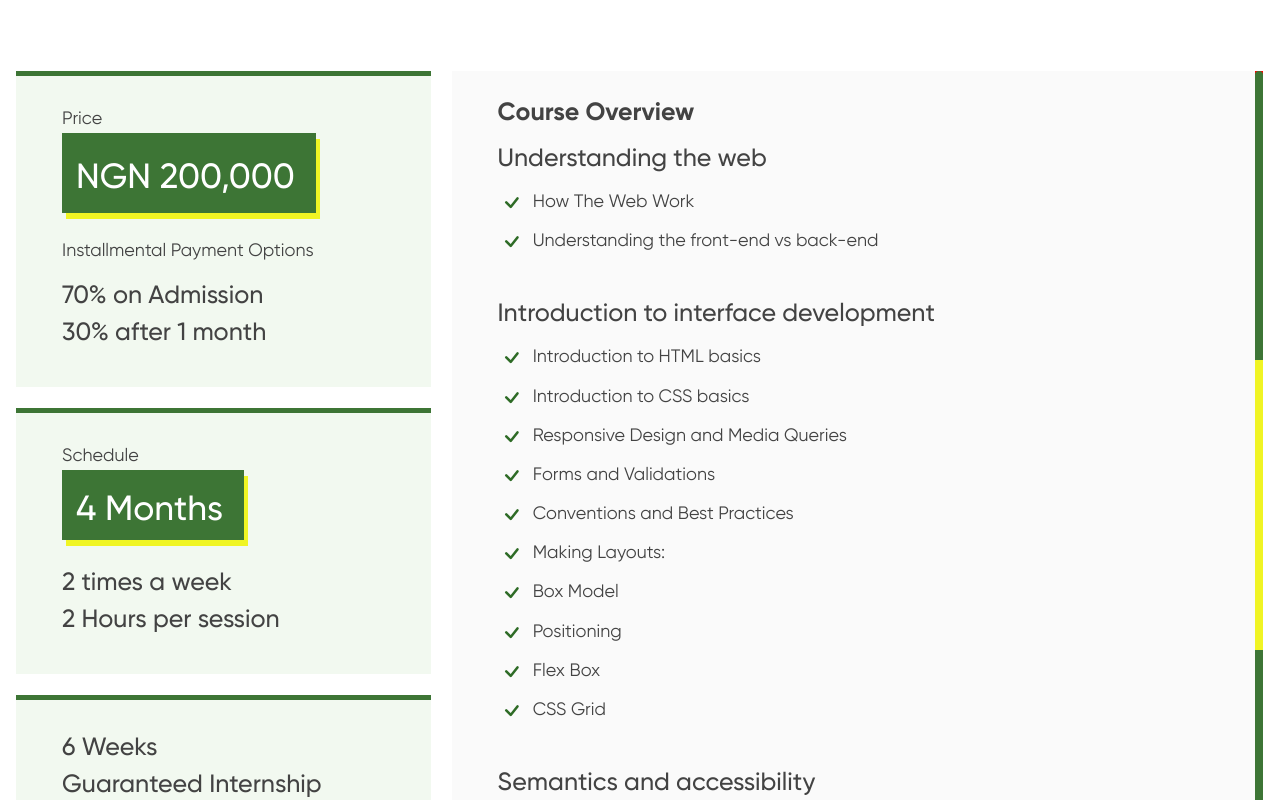
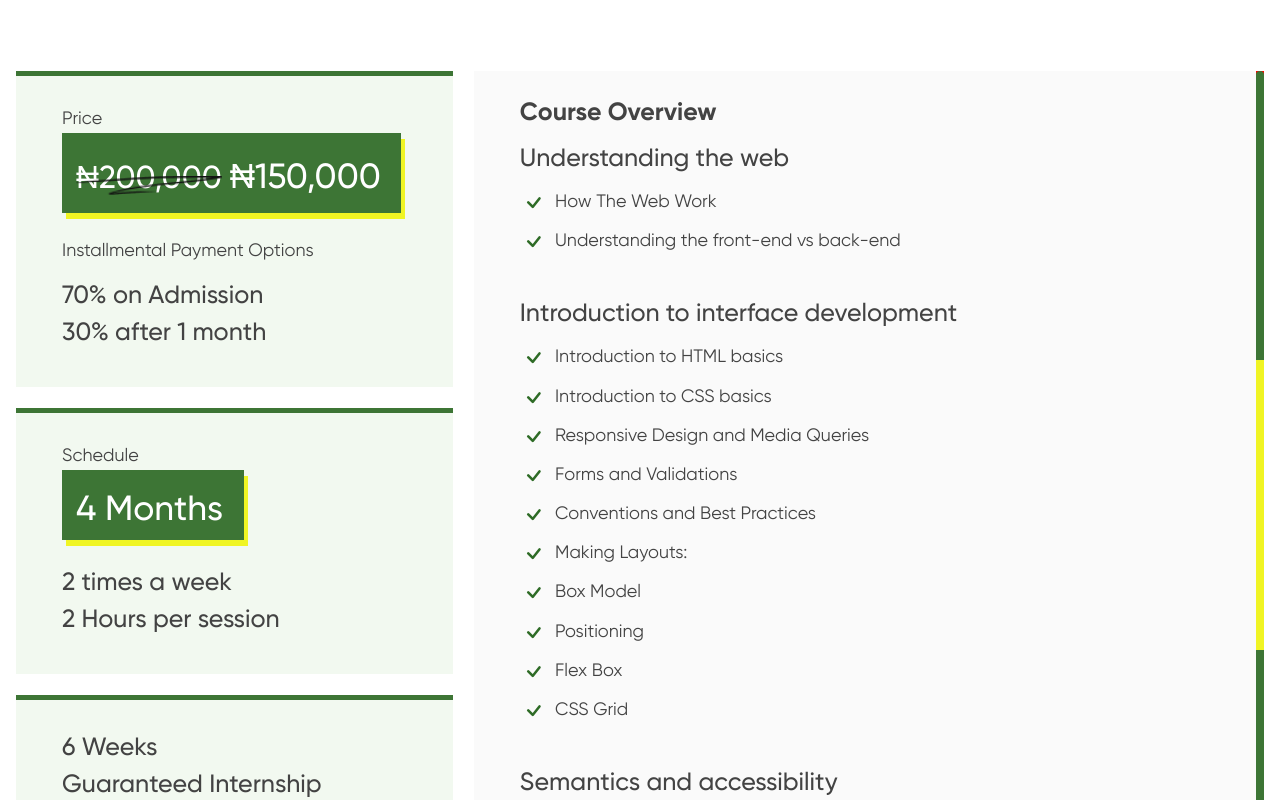
Before and after one commit to Tuasegun/devsch, a Next.js app: page /enrol in a window 1280 px wide. Shown: the part 920-1720 px from the top of the page. Built offline with nearby package versions, Linux system fonts and the light colour scheme.

Commit message:
fixedEventAndDiscount

```diff
--- a/constant/courseOverviewContent.tsx
+++ b/constant/courseOverviewContent.tsx
@@ -1,5 +1,6 @@
 export interface CourseOverviewInterface {
   price: string;
+  discountPrice: string;
   courseDuration: string;
   admission: string;
   installment: string;
@@ -17,7 +18,8 @@ export interface CourseOverviewInterface {
 }
 
 export const CourseOverviewContents: CourseOverviewInterface = {
-  price: "NGN 200,000",
+  price: "₦200,000",
+  discountPrice: "₦150,000",
   courseDuration: "4 Months",
   admission: "70% on Admission",
   installment: "30% after 1 month",
--- /dev/null
+++ b/constant/eventContent.tsx
@@ -0,0 +1,33 @@
+interface EventContent {
+    mainTitle: string
+    subTitle: string
+    time: string
+    date: string
+    location: string
+    bannerImage: string
+    description: string
+    speakerName: string
+    speakerRole: string
+    content1: string
+    content2: string
+    content3: string
+    content4: string
+
+  }
+
+  export const eventContents: EventContent = {
+    mainTitle: ' ',
+    subTitle: 'THE CHALLENGES JUNIOR DEVELOPERS FACE IN THE INDUSTRY',
+    time: '7pm - 8pm (WAT)',
+    date: '4th March, 2023',
+    location: 'GOOGLE MEET',
+    bannerImage: '/assets/images/event/speakerImage.jpeg',
+    description:
+      "As technology continues to advance, the demand for software developers has increased, resulting in more junior developers joining the industry. ",
+    content1: "However, being a junior developer can be challenging due to various reasons such as lack of experience, imposter syndrome, and a steep learning curve. ",
+    content2: "These challenges can often make it difficult for junior developers to thrive in their roles and make progress in their careers. ",
+    content3: "In this session, we will be discussing the challenges that junior developers face in the industry with Adeola Olaleye, a Software Engineer with several years of experience. Join us on Saturday 4th March 2023 at 7pm-8pm to learn more about these challenges and how junior developers can overcome them.",
+    content4: "",
+    speakerName: 'Adeola Olaleye ',
+    speakerRole: 'Software Engineer ',
+  }
--- a/constant/index.ts
+++ b/constant/index.ts
@@ -5,3 +5,4 @@ export * from './courseOverviewContent'
 export * from './testimonialContents'
 export * from './blogContent'
 export * from './speaker'
+export * from './eventContent'
--- a/features/enrol/CourseOverview.tsx
+++ b/features/enrol/CourseOverview.tsx
@@ -43,15 +43,41 @@ export const CourseOverview = () => {
               bg="#3D7535"
               display="inline-flex"
               mb="1.5625rem"
+              align-items="center"
+              position="relative"
               boxShadow="4px 6px 0px 0px rgba(240,245,36,1)"
+              columnGap="0.5rem"
             >
+              <Box
+              position="relative"
+              mt="0.2rem"
+              >
+              <Box
+                position="absolute"
+                top={["10px","20px"]}
+                left="0"
+                width="100%"
+              >
+                <Image width="100%" src="assets/images/enrol/discountSlash.png" alt=""/>
+              </Box>
+              <Text
+                fontSize={["1.575rem", "1.9875rem"]}
+                color="brand.white"
+                fontWeight={500}
+
+              >
+                {content.price}
+              </Text>
+              </Box>
+              <Box>
               <Text
                 fontSize={["1.875rem", "2.1875rem"]}
                 color="brand.white"
                 fontWeight={500}
               >
-                {content.price}
+                {content.discountPrice}
               </Text>
+              </Box>
             </Box>
             <Text mb="0.8rem" fontSize={["1.125rem"]} color="brand.black">
               Installmental Payment Options
```
Also changed, not shown: features/event/EventHero.tsx (+21 -13 lines), public/assets/images/enrol/discountSlash.png (added), public/assets/images/event/speakerImage.jpeg (added).
